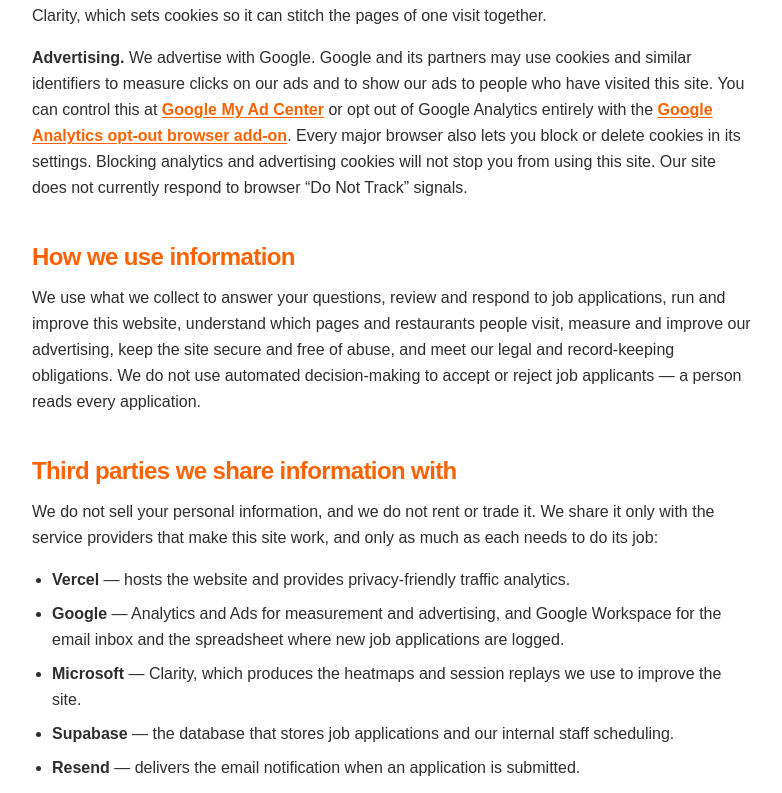
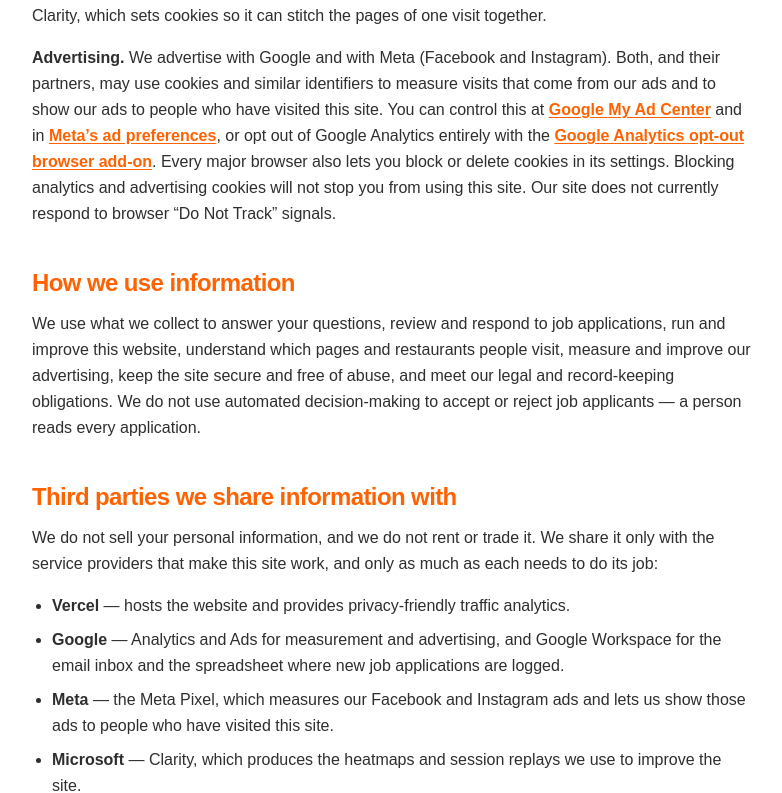
Before and after one commit to JPsHotChicken/jps-hot-chicken-website, a Next.js app: page /privacy in a window 1280 px wide. Shown: the part 1340-2133 px from the top of the page, without its empty margins (248-1030 px from the left). Built offline with nearby package versions, Linux system fonts and the light colour scheme; no server answers; a web font is replaced by a local one.

Commit message:
MetaPixel

```diff
--- a/src/app/(site)/layout.tsx
+++ b/src/app/(site)/layout.tsx
@@ -6,6 +6,7 @@
 import { GoogleAnalyticsTag } from "@/components/GoogleAnalyticsTag";
 import { GoogleAdsTag } from "@/components/GoogleAdsTag";
 import { ClarityTag } from "@/components/ClarityTag";
+import { MetaPixelTag } from "@/components/MetaPixelTag";
 import { AnnouncementBanner } from "@/components/AnnouncementBanner";
 import { Footer } from "@/components/Footer";
 
@@ -51,6 +52,8 @@
       <GoogleAdsTag />
       {/* Microsoft Clarity — heatmaps and session replay for the public site only. */}
       <ClarityTag />
+      {/* Meta Pixel — Facebook / Instagram ad measurement and retargeting. */}
+      <MetaPixelTag />
       {/* Stashes gclid / gbraid / wbraid + UTMs so a conversion can be attributed
           to the click that earned it, even several pages later. */}
       <AttributionCapture />
--- a/src/app/(site)/privacy/page.tsx
+++ b/src/app/(site)/privacy/page.tsx
@@ -15,7 +15,7 @@
  */
 
 /** The day this wording last changed. Bump it whenever the text below does. */
-const EFFECTIVE_DATE = "September 17, 2026";
+const EFFECTIVE_DATE = "September 18, 2026";
 
 export const metadata: Metadata = {
   title: "Privacy Policy",
@@ -124,12 +124,23 @@
           Clarity, which sets cookies so it can stitch the pages of one visit together.
         </p>
         <p>
-          <strong>Advertising.</strong> We advertise with Google. Google and its partners
-          may use cookies and similar identifiers to measure clicks on our ads and to show
-          our ads to people who have visited this site. You can control this at{" "}
+          <strong>Advertising.</strong> We advertise with Google and with Meta (Facebook
+          and Instagram). Both, and their partners, may use cookies and similar identifiers
+          to measure visits that come from our ads and to show our ads to people who have
+          visited this site. You can control this at{" "}
           <a href="https://myadcenter.google.com" className={LINK} target="_blank" rel="noopener noreferrer">
             Google My Ad Center
           </a>{" "}
+          and in{" "}
+          <a
+            href="https://accountscenter.facebook.com/ad_preferences"
+            className={LINK}
+            target="_blank"
+            rel="noopener noreferrer"
+          >
+            Meta&rsquo;s ad preferences
+          </a>
+          ,{" "}
           or opt out of Google Analytics entirely with the{" "}
           <a
             href="https://tools.google.com/dlpage/gaoptout"
@@ -172,6 +183,10 @@
             <strong>Google</strong> — Analytics and Ads for measurement and advertising,
             and Google Workspace for the email inbox and the spreadsheet where new job
             applications are logged.
+          </li>
+          <li>
+            <strong>Meta</strong> — the Meta Pixel, which measures our Facebook and
+            Instagram ads and lets us show those ads to people who have visited this site.
           </li>
           <li>
             <strong>Microsoft</strong> — Clarity, which produces the heatmaps and session
--- /dev/null
+++ b/src/components/MetaPixelTag.tsx
@@ -0,0 +1,59 @@
+import Script from "next/script";
+
+/**
+ * Meta Pixel — measures Facebook and Instagram ads and builds retargeting
+ * audiences from people who visited the site.
+ *
+ * The pixel ID is public by design; it appears in the page source of every
+ * site running the pixel and grants no access to the ad account.
+ *
+ * Meta's setup page says to paste the snippet into the <head> of every page.
+ * Two deliberate departures from that:
+ *
+ * - It is rendered from the (site) layout only, never app-wide. The admin,
+ *   staff, and operations areas show payroll figures, tip sheets, and
+ *   scheduling, and the pixel's automatic event setup reads button text and
+ *   page URLs — none of that belongs in an ad platform. Same reasoning as
+ *   ClarityTag.
+ * - `afterInteractive` instead of a raw <head> script: an ad pixel is not
+ *   needed to paint the page, and blocking first render on it is what makes a
+ *   paid click bounce. The pixel still loads on every public page view.
+ *
+ * Client-side navigation needs no help here, unlike GA4 (see
+ * GoogleAnalyticsTag): fbevents.js watches history.pushState and sends its own
+ * PageView each time the App Router changes the URL. Firing one manually on
+ * route change would count every click-through twice.
+ */
+const META_PIXEL_ID = "28145994341759330";
+
+export function MetaPixelTag() {
+  return (
+    <>
+      <Script id="meta-pixel" strategy="afterInteractive">
+        {`
+          !function(f,b,e,v,n,t,s)
+          {if(f.fbq)return;n=f.fbq=function(){n.callMethod?
+          n.callMethod.apply(n,arguments):n.queue.push(arguments)};
+          if(!f._fbq)f._fbq=n;n.push=n;n.loaded=!0;n.version='2.0';
+          n.queue=[];t=b.createElement(e);t.async=!0;
+          t.src=v;s=b.getElementsByTagName(e)[0];
+          s.parentNode.insertBefore(t,s)}(window, document,'script',
+          'https://connect.facebook.net/en_US/fbevents.js');
+          fbq('init', '${META_PIXEL_ID}');
+          fbq('track', 'PageView');
+        `}
+      </Script>
+      {/* Counts the visit for the few browsers running with JavaScript off. */}
+      <noscript>
+        {/* eslint-disable-next-line @next/next/no-img-element */}
+        <img
+          height="1"
+          width="1"
+          style={{ display: "none" }}
+          src={`https://www.facebook.com/tr?id=${META_PIXEL_ID}&ev=PageView&noscript=1`}
+          alt=""
+        />
+      </noscript>
+    </>
+  );
+}
```
